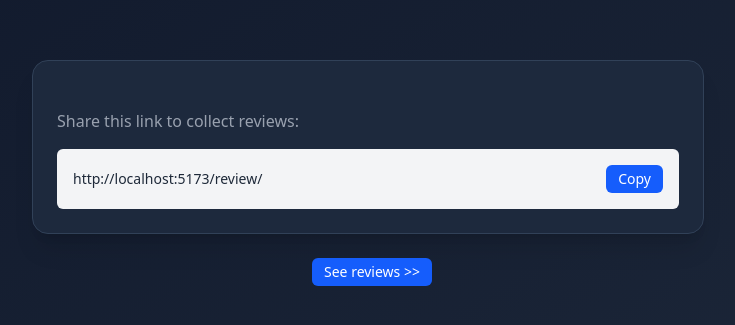
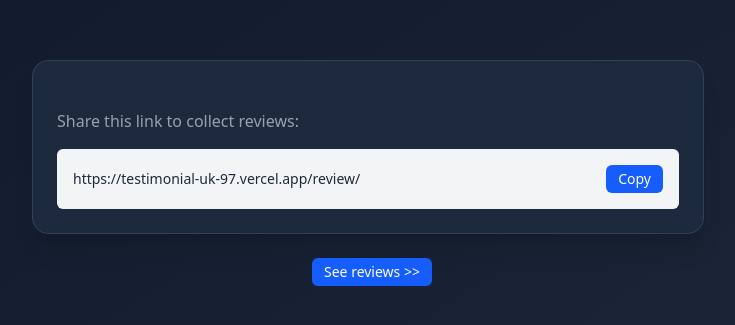
Before and after one commit to uk-2149/testimonial-clone, a React (Vite) app in the folder frontend/: page /dashboard/1 in a window 1280 px wide. Shown: the part 227-552 px from the top of the page, without its empty margins (272-1007 px from the left). Built offline with nearby package versions, Linux system fonts and the light colour scheme; no server answers; sample sign-in values are in the browser's storage.

Commit message:
fixed Projectdashboard

```diff
--- a/frontend/src/pages/ProjectDashboard.tsx
+++ b/frontend/src/pages/ProjectDashboard.tsx
@@ -57,7 +57,7 @@ const ProjectDashboard = () => {
 
   const handleCopy = () => {
     navigator.clipboard.writeText(
-      `http://localhost:5173/review/${project.shareId}`
+      `https://testimonial-uk-97.vercel.app/review/${project.shareId}`
     );
     setCopied(true);
     setTimeout(() => setCopied(false), 2000);
@@ -80,7 +80,7 @@ const ProjectDashboard = () => {
 
           <div className="bg-gray-100 p-4 rounded-md flex items-center justify-between">
             <span className="text-sm break-all text-gray-800">
-              http://localhost:5173/review/{project.shareId}
+            https://testimonial-uk-97.vercel.app/review/{project.shareId}
             </span>
             <button
               onClick={handleCopy}
```
